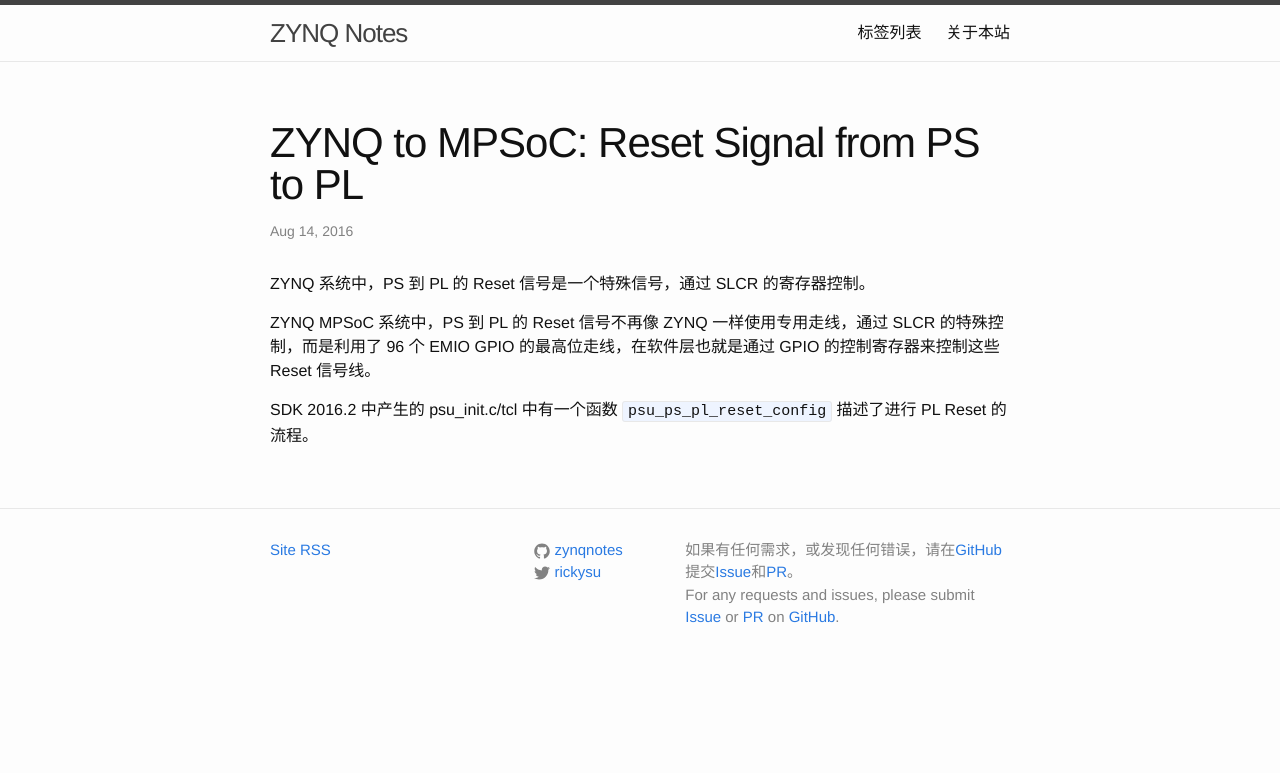
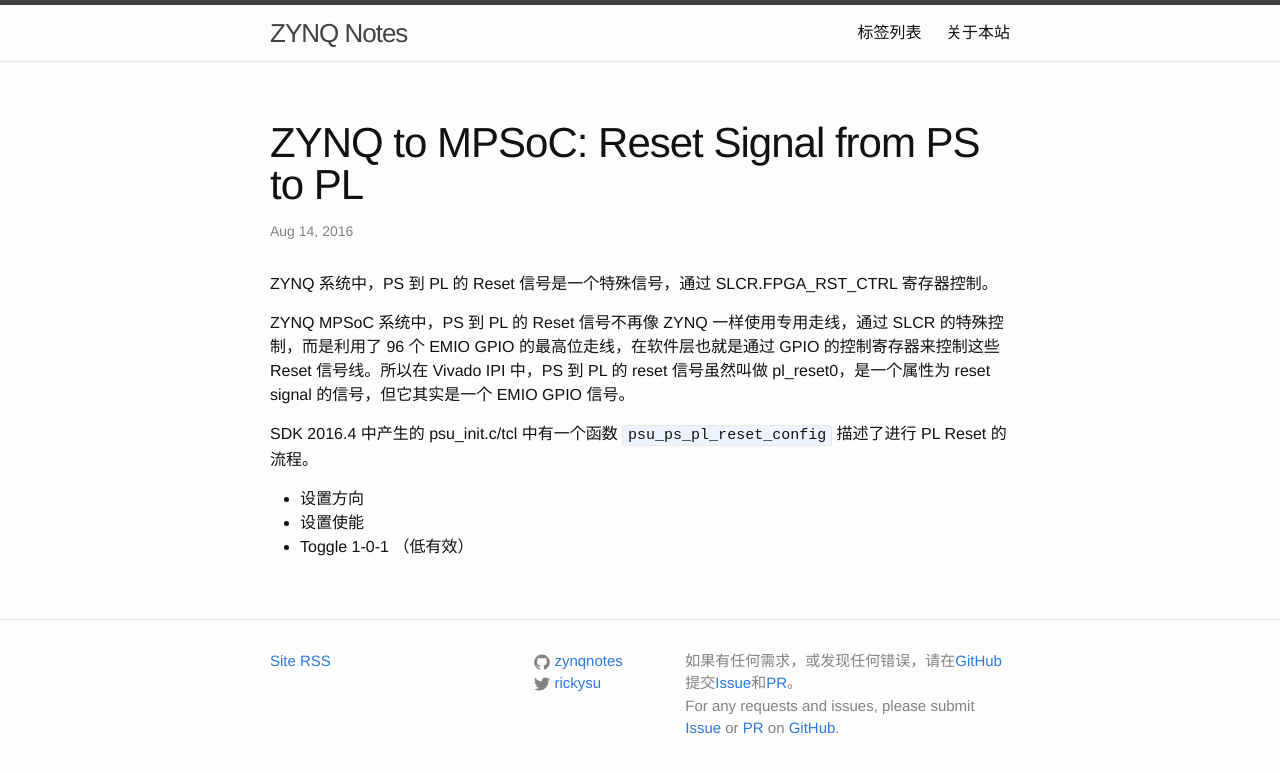
Before and after one commit to zynqnotes/zynqnotes.github.io, a Jekyll site: the page built from _posts/2016-08-14-mpsoc-ps-pl-reset.md, in a window 1280 px wide. Shown: the top 773 px of the page. Built offline with Jekyll 4.4.1, drawn with Linux system fonts in a browser that asks for light colours.

Commit message:
add toggle flow

```diff
--- a/_posts/2016-08-14-mpsoc-ps-pl-reset.md
+++ b/_posts/2016-08-14-mpsoc-ps-pl-reset.md
@@ -10,8 +10,12 @@ tags:
 - ZYNQ_2_MPSoC
 ---
 
-ZYNQ 系统中，PS 到 PL 的 Reset 信号是一个特殊信号，通过 SLCR 的寄存器控制。
+ZYNQ 系统中，PS 到 PL 的 Reset 信号是一个特殊信号，通过 SLCR.FPGA_RST_CTRL 寄存器控制。
 
-ZYNQ MPSoC 系统中，PS 到 PL 的 Reset 信号不再像 ZYNQ 一样使用专用走线，通过 SLCR 的特殊控制，而是利用了 96 个 EMIO GPIO 的最高位走线，在软件层也就是通过 GPIO 的控制寄存器来控制这些 Reset 信号线。
+ZYNQ MPSoC 系统中，PS 到 PL 的 Reset 信号不再像 ZYNQ 一样使用专用走线，通过 SLCR 的特殊控制，而是利用了 96 个 EMIO GPIO 的最高位走线，在软件层也就是通过 GPIO 的控制寄存器来控制这些 Reset 信号线。所以在 Vivado IPI 中，PS 到 PL 的 reset 信号虽然叫做 pl_reset0，是一个属性为 reset signal 的信号，但它其实是一个 EMIO GPIO 信号。
 
-SDK 2016.2 中产生的 psu_init.c/tcl 中有一个函数 `psu_ps_pl_reset_config` 描述了进行 PL Reset 的流程。
+SDK 2016.4 中产生的 psu_init.c/tcl 中有一个函数 `psu_ps_pl_reset_config` 描述了进行 PL Reset 的流程。
+
+- 设置方向
+- 设置使能
+- Toggle 1-0-1 （低有效）
```
